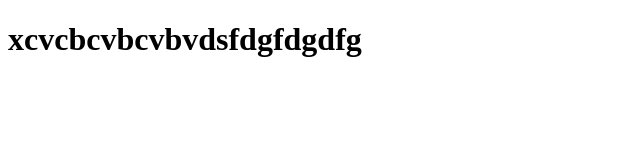
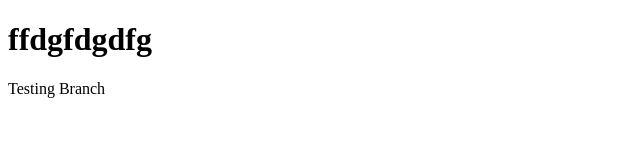
Before and after one commit to priya-pk/Testing, a plain HTML site: page index.html in a window 1280 px wide. Shown: the whole page, without its empty margins (0-640 px from the left). Drawn offline with Linux system fonts and the light colour scheme.

Commit message:
Testing Branch

```diff
--- a/index.html
+++ b/index.html
@@ -6,6 +6,7 @@
   <title>Hotel | Welcome</title>
 </head>
 <body>
-  <h1>xcvcbcvbcvbvdsfdgfdgdfg</h1>
+  <h1>ffdgfdgdfg</h1>
+  <p>Testing Branch</p>
 </body>
 </html>
```
